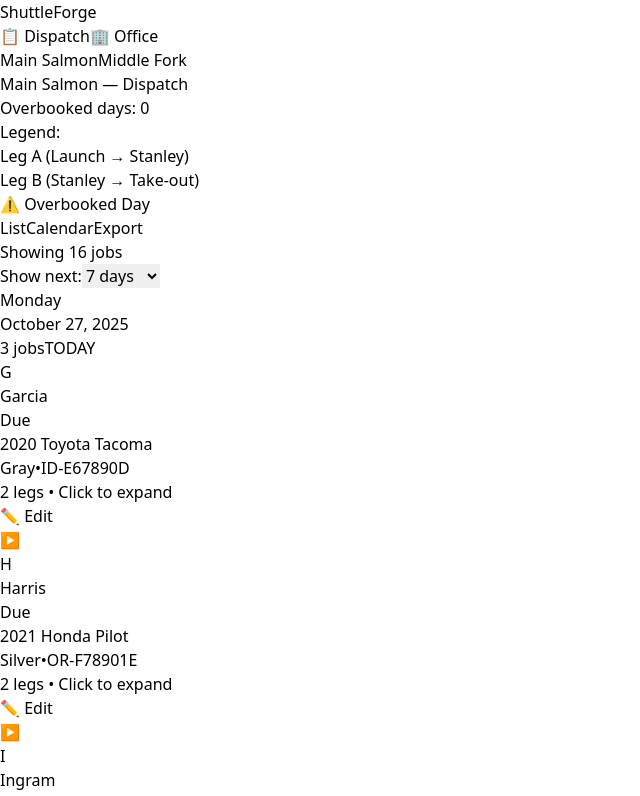
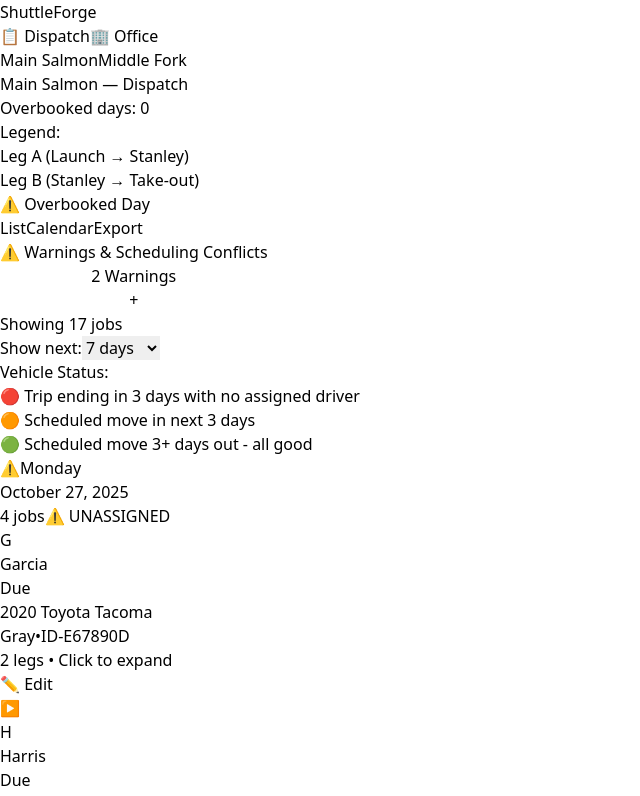
Before and after one commit to 1979csmith/shuttle-forge-v2, a React (Vite) app: page / in a window 1280 px wide. Shown: the top 796 px of the page, without its empty margins (0-640 px from the left). Built offline with nearby package versions, Linux system fonts and the light colour scheme.

Commit message:
Add demo vehicle with urgent red status - trip ending tomorrow with no driver

```diff
--- a/src/App.tsx
+++ b/src/App.tsx
@@ -222,6 +222,17 @@ const DEMO_DATA: Record<string, { currentDate: string; drivers: Driver[]; jobs:
         legs: [
           { leg: "A", startLocation: "Corn Creek", endLocation: "Stanley Yard", date: "2025-10-27", depart: "07:30", arrive: "11:00", driverId: "D3" },
           { leg: "B", startLocation: "Stanley Yard", endLocation: "Hammer Creek", date: "2025-10-31", depart: "11:30", arrive: "17:00", driverId: "D1" },
+        ],
+      },
+      // URGENT RED CARD DEMO - Trip ending tomorrow (Oct 28) with NO driver assigned
+      {
+        id: "J-1099",
+        car: { owner: "URGENT-Wilson", makeModel: "Ford F-150", plate: "ID-URG999", year: 2021, color: "Red" },
+        tripPutIn: "2025-10-22",
+        tripTakeOut: "2025-10-28",  // Trip ends TOMORROW!
+        legs: [
+          { leg: "A", startLocation: "Corn Creek", endLocation: "Stanley Yard", date: "2025-10-27", depart: "14:00", arrive: "17:30", driverId: "" },  // NO DRIVER
+          { leg: "B", startLocation: "Stanley Yard", endLocation: "Hammer Creek", date: "2025-10-28", depart: "08:00", arrive: "13:30", driverId: "" },  // NO DRIVER - URGENT!
         ],
       },
       {
@@ -1456,6 +1467,25 @@ function ListMode({ jobs, currentDate, overbookedDays, onUpdateLocation }: {
             <option value={60}>60 days</option>
             <option value={90}>90 days</option>
           </select>
+        </div>
+      </div>
+
+      {/* Vehicle Status Legend */}
+      <div className="p-4 bg-white rounded-xl border border-slate-200">
+        <div className="flex items-center gap-6 text-xs flex-wrap">
+          <div className="font-semibold text-slate-700">Vehicle Status:</div>
+          <div className="flex items-center gap-1.5">
+            <div className="w-4 h-4 rounded bg-red-50 border-2 border-red-300"></div>
+            <span className="text-slate-600">🔴 Trip ending in 3 days with no assigned driver</span>
+          </div>
+          <div className="flex items-center gap-1.5">
+            <div className="w-4 h-4 rounded bg-orange-50 border-2 border-orange-300"></div>
+            <span className="text-slate-600">🟠 Scheduled move in next 3 days</span>
+          </div>
+          <div className="flex items-center gap-1.5">
+            <div className="w-4 h-4 rounded bg-green-50 border-2 border-green-300"></div>
+            <span className="text-slate-600">🟢 Scheduled move 3+ days out - all good</span>
+          </div>
         </div>
       </div>
 
```
